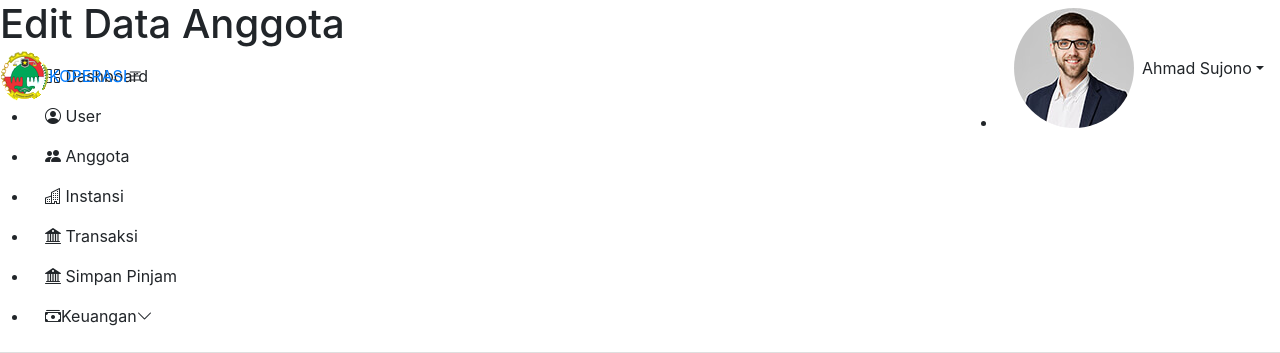
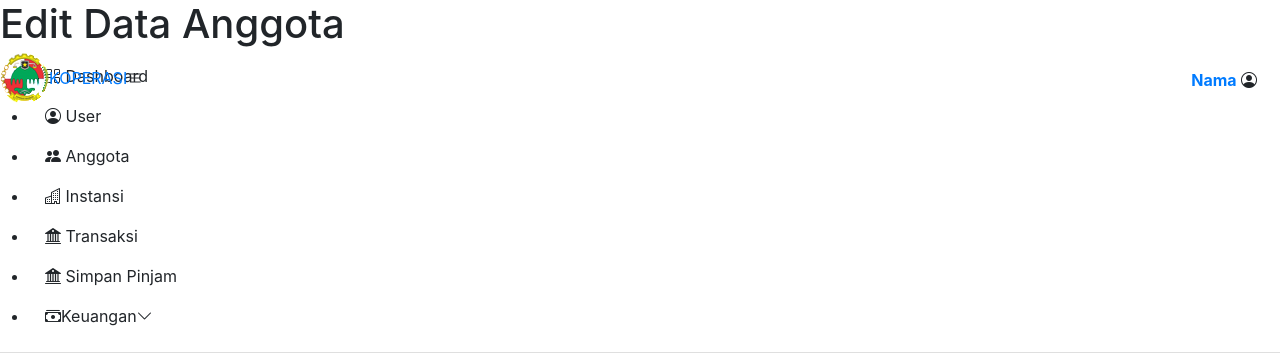
Before and after one commit to MohamadArdias/koperasi, a CodeIgniter app: page /koperasi/index.php/anggota/edit/1 in a window 1280 px wide. Shown: the top 353 px of the page. Run offline with CodeIgniter, Linux system fonts and the light colour scheme; data that the repository does not hold is empty; some libraries are stand-ins or nearby versions.

Commit message:
dropdown

```diff
--- a/application/controllers/Anggota.php
+++ b/application/controllers/Anggota.php
@@ -91,7 +91,6 @@
         $this->form_validation->set_rules('NAMA_ANG', 'nama anggota', 'required');
         $this->form_validation->set_rules('KODE_INS', 'kode instansi', 'required');
         $this->form_validation->set_rules('NAMA_INS', 'nama instansi', 'required');
-        $this->form_validation->set_rules('NAMA_INS', 'nama instansi', 'required');
         $this->form_validation->set_rules('ALM_ANG', 'alamat', 'required');
         $this->form_validation->set_rules('TLHR_ANG', 'tanggal lahir', 'required');
         $this->form_validation->set_rules('TGLM_ANG', 'tanggal masuk', 'required');
--- a/application/views/templates/footer.php
+++ b/application/views/templates/footer.php
@@ -35,6 +35,7 @@
 
 <!-- Template Main JS File -->
 <script src="<?= base_url('public'); ?>/assets/js/main.js"></script>
+<script src="<?= base_url('public'); ?>/assets/js/dropdown.js"></script>
 
 </body>
 
--- a/application/views/templates/header.php
+++ b/application/views/templates/header.php
@@ -30,6 +30,7 @@
 
     <!-- Template Main CSS File -->
     <link href="<?= base_url('public'); ?>/assets/css/style.css" rel="stylesheet">
+    <link href="<?= base_url('public'); ?>/assets/css/nav.css" rel="stylesheet">
 
     <link rel="stylesheet" href="https://maxcdn.bootstrapcdn.com/bootstrap/4.3.1/css/bootstrap.min.css">
     <link rel="stylesheet" href="https://use.fontawesome.com/releases/v5.7.2/css/all.css" integrity="sha384-fnmOCqbTlWIlj8LyTjo7mOUStjsKC4pOpQbqyi7RrhN7udi9RwhKkMHpvLbHG9Sr" crossorigin="anonymous">
@@ -58,72 +59,21 @@
             <i class="bi bi-list toggle-sidebar-btn"></i>
         </div>
 
-    <!-- End Logo -->
+        <!-- End Logo -->
 
-    <!-- Profile -->
+        <!-- Profile -->
 
-        <nav class="header-nav ms-auto">
-            <ul class="d-flex align-items-center">
-
-                <li class="nav-item dropdown pe-3">
-
-                    <a class="nav-link nav-profile d-flex align-items-center pe-0" href="#" data-bs-toggle="dropdown">
-                        <img src="<?= base_url('public'); ?>/assets/img/profile-img.jpg" alt="Profile" class="rounded-circle">
-                        <span class="d-none d-md-block dropdown-toggle ps-2">Ahmad Sujono</span>
-                    </a><!-- End Profile Image Icon -->
-
-                    <ul class="dropdown-menu dropdown-menu-end dropdown-menu-arrow profile">
-                        <li class="dropdown-header">
-                            <h6>Ahmad Sujono</h6>
-                            <span>Pegawai</span>
-                        </li>
-                        <li>
-                            <hr class="dropdown-divider">
-                        </li>
-
-                        <li>
-                            <a class="dropdown-item d-flex align-items-center" href="users-profile.html">
-                                <i class="bi bi-person"></i>
-                                <span>Profil saya</span>
-                            </a>
-                        </li>
-                        <li>
-                            <hr class="dropdown-divider">
-                        </li>
-
-                        <li>
-                            <a class="dropdown-item d-flex align-items-center" href="users-profile.html">
-                                <i class="bi bi-gear"></i>
-                                <span>Pengaturan</span>
-                            </a>
-                        </li>
-                        <li>
-                            <hr class="dropdown-divider">
-                        </li>
-
-                        <li>
-                            <a class="dropdown-item d-flex align-items-center" href="pages-faq.html">
-                                <i class="bi bi-question-circle"></i>
-                                <span>Bantuan</span>
-                            </a>
-                        </li>
-                        <li>
-                            <hr class="dropdown-divider">
-                        </li>
-
-                        <li>
-                            <a class="dropdown-item d-flex align-items-center" href="#">
-                                <i class="bi bi-box-arrow-right"></i>
-                                <span>Keluar</span>
-                            </a>
-                        </li>
-
-                    </ul><!-- End Profile Dropdown Items -->
-                </li><!-- End Profile Nav -->
-
+        <nav class="navbar">
+            <ul>
+                <li><a href="">Nama</a> <i class="bi bi-person-circle"></i>
+                    <ul>
+                        <li><a href="">Profile</a></li>
+                        <li><a href="">Edit Profile</a></li>
+                        <li><a href="">Log Out</a></li>
+                    </ul>
+                </li>
             </ul>
-        </nav><!-- End Icons Navigation -->
-
+        </nav>
     </header><!-- End Header -->
 
     <main id="main" class="main">
```
Also changed, not shown: public/assets/css/nav.css (added), public/assets/js/dropdown.js (added).
